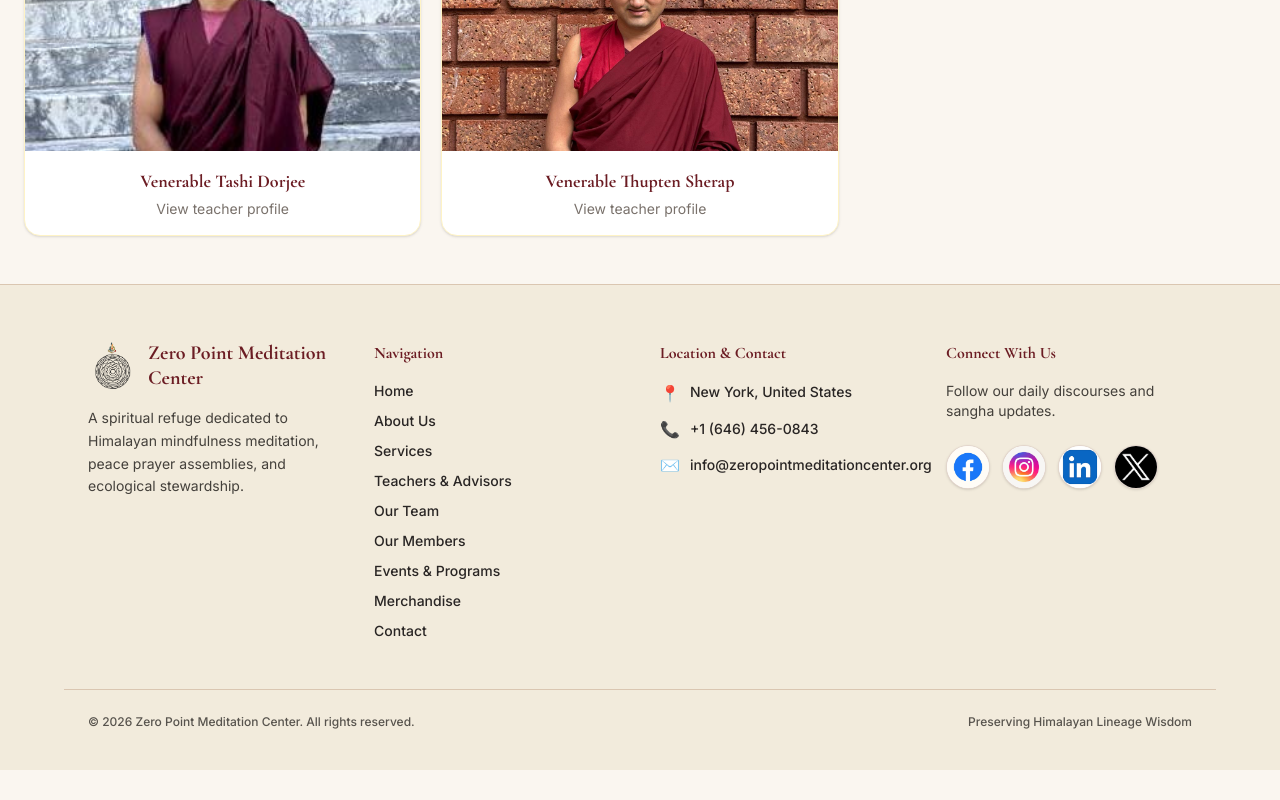
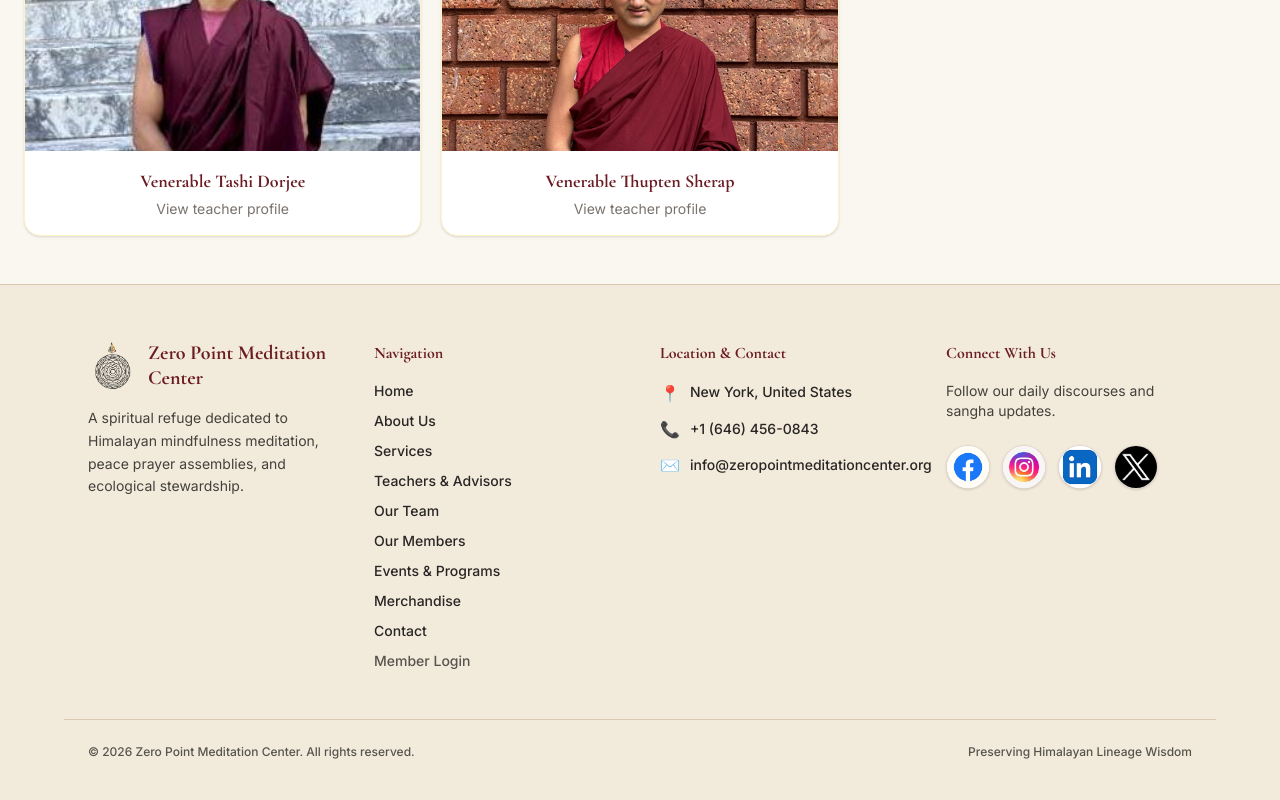
Before and after one commit to sherpaten/Zero-Point-Meditation-Center, a React (Vite) app in the folder zero-point-meditation/: page /services in a window 1280 px wide. Shown: the part 7115-7915 px from the top of the page. Before the commit the page ends 7885 px from the top, so only its background shows below. Built offline with nearby package versions, Linux system fonts and the light colour scheme; no server answers.

Commit message:
Add discreet member login link to footer

```diff
--- a/zero-point-meditation/src/components/Footer.jsx
+++ b/zero-point-meditation/src/components/Footer.jsx
@@ -52,6 +52,7 @@ export default function Footer() {
             <li><Link to="/events" className="hover:text-buddhist-gold transition-colors">Events & Programs</Link></li>
             <li><Link to="/merchandise" className="hover:text-buddhist-gold transition-colors">Merchandise</Link></li>
             <li><Link to="/contact" className="hover:text-buddhist-gold transition-colors">Contact</Link></li>
+            <li><Link to="/membership" className="text-stone-600 hover:text-buddhist-gold transition-colors">Member Login</Link></li>
           </ul>
         </div>
 
```
